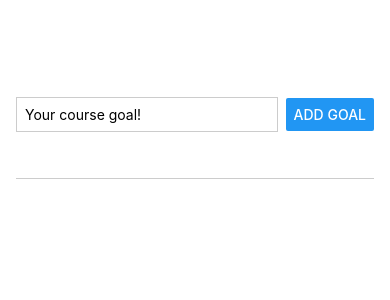
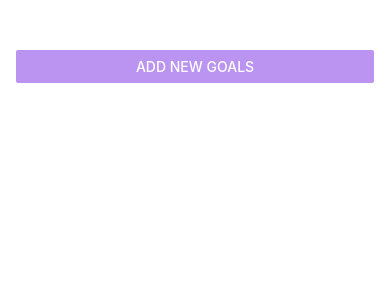
Before and after one commit to mrbrandonarnold/ReactBasics, a React Native app: screen / in a window 390 px wide. Shown: the top 300 px of the page. Built offline with nearby package versions, Linux system fonts and the light colour scheme.

Commit message:
Added components with props, modals, and added statusbar

```diff
--- a/App.js
+++ b/App.js
@@ -1,51 +1,64 @@
 import { useState } from "react";
-import {
-  StyleSheet,
-  Text,
-  View,
-  Button,
-  TextInput,
-  ScrollView,
-  FlatList,
-} from "react-native";
+import { StyleSheet, View, FlatList, Button } from "react-native";
+import { StatusBar } from "expo-status-bar";
+
+import GoalItem from "./components/GoalItem";
+import GoalInput from "./components/GoalInput";
 
 export default function App() {
-  const [enteredGoalText, setEnteredGoalText] = useState("");
+  const [modalIsVisible, setModalIsVisible] = useState(false);
   const [courseGoals, setCourseGoals] = useState([]);
 
-  function goalInputHandler(enteredText) {
-    setEnteredGoalText(enteredText);
+  function startAddGoalHandler() {
+    setModalIsVisible(true);
   }
 
-  function addGoalHandler() {
-    //console.log(enteredGoalText);
+  function endAddGoalHandler() {
+    setModalIsVisible(false);
+  }
+
+  function addGoalHandler(enteredGoalText) {
     setCourseGoals((currentCourseGoals) => [
       ...currentCourseGoals,
       { text: enteredGoalText, id: Math.random().toString() },
     ]);
+    endAddGoalHandler(false);
+  }
 
-    setEnteredGoalText(""); // Clear the entered text
+  function deleteGoalHandler(id) {
+    // filter method returns an array with the currentitem being removed
+    setCourseGoals((currentCourseGoals) => {
+      return currentCourseGoals.filter((goal) => goal.id !== id);
+    });
   }
 
   return (
+    <>
+    <StatusBar style='light'/>
     <View style={styles.appContainer}>
-      <View style={styles.inputContainer}>
-        <TextInput
-          style={styles.textInput}
-          placeholder="Your course goal!"
-          onChangeText={goalInputHandler} value={enteredGoalText}
-        ></TextInput>
-        <Button title="Add Goal" onPress={addGoalHandler}></Button>
-      </View>
+      <Button
+        title="Add New Goals"
+        color="#bb93f0"
+        onPress={startAddGoalHandler}
+      />
+
+      <GoalInput
+        onAddGoal={addGoalHandler}
+        visible={modalIsVisible}
+        onCancel={endAddGoalHandler}
+      />
+
       <View style={styles.goalsContainer}>
         <FlatList
           data={courseGoals}
           alwaysBounceVertical={false}
           renderItem={(itemData) => {
             return (
-              <View style={styles.goalItem}>
-                <Text style={styles.goalText}>{itemData.item.text}</Text>
-              </View>
+              <GoalItem
+                id={itemData.item.id}
+                text={itemData.item.text}
+                onDeleteItem={deleteGoalHandler}
+              />
             );
           }}
           keyExtractor={(item, index) => {
@@ -54,6 +67,7 @@
         />
       </View>
     </View>
+    </>
   );
 }
 
@@ -63,32 +77,8 @@
     paddingTop: 50,
     paddingHorizontal: 16,
   },
-  inputContainer: {
-    flex: 1,
-    flexDirection: "row",
-    justifyContent: "space-between",
-    alignItems: "center",
-    marginBottom: 24,
-    borderBottomWidth: 1,
-    borderBottomColor: "#ccc",
-  },
-  textInput: {
-    borderWidth: 1,
-    borderColor: "#ccc",
-    width: "75%",
-    padding: 8,
-    marginRight: 8,
-  },
+
   goalsContainer: {
     flex: 5,
   },
-  goalItem: {
-    margin: 8,
-    padding: 8,
-    borderRadius: 6,
-    backgroundColor: "#5e0acc",
-  },
-  goalText: {
-    color: "#fff",
-  },
 });
--- a/app.json
+++ b/app.json
@@ -6,6 +6,7 @@
     "orientation": "portrait",
     "icon": "./assets/icon.png",
     "userInterfaceStyle": "light",
+    "backgroundColor": "#1e085a",
     "splash": {
       "image": "./assets/splash.png",
       "resizeMode": "contain",
--- /dev/null
+++ b/components/GoalInput.js
@@ -0,0 +1,85 @@
+import { useState } from "react";
+import {
+  StyleSheet,
+  View,
+  TextInput,
+  Button,
+  Modal,
+  Image,
+} from "react-native";
+
+function GoalInput(props) {
+  const [enteredGoalText, setEnteredGoalText] = useState("");
+
+  function goalInputHandler(enteredText) {
+    setEnteredGoalText(enteredText);
+  }
+
+  function addGoalHandler() {
+    props.onAddGoal(enteredGoalText);
+    setEnteredGoalText(""); // Clear Text
+  }
+
+  return (
+    <Modal visible={props.visible} animationType="slide">
+      <View style={styles.inputContainer}>
+        <Image
+          source={require("../assets/images/goal.png")}
+          style={styles.image}
+        />
+        <TextInput
+          style={styles.textInput}
+          placeholder="Your course goal!"
+          onChangeText={goalInputHandler}
+          value={enteredGoalText}
+        ></TextInput>
+        <View style={styles.buttonContainer}>
+          <View style={styles.button}>
+            <Button title="Cancel" onPress={props.onCancel} color="#f31282" />
+          </View>
+          <View style={styles.button}>
+            <Button
+              title="Add Goal"
+              onPress={addGoalHandler}
+              color="#bb93f0"
+            ></Button>
+          </View>
+        </View>
+      </View>
+    </Modal>
+  );
+}
+
+export default GoalInput;
+
+const styles = StyleSheet.create({
+  inputContainer: {
+    flex: 1,
+    justifyContent: "center",
+    alignItems: "center",
+    padding: 16,
+    backgroundColor: "#311b6b",
+  },
+  image: {
+    width: 100,
+    height: 100,
+    margin: 20,
+  },
+  textInput: {
+    borderWidth: 1,
+    borderColor: "#e4d0ff",
+    backgroundColor: "#e4d0ff",
+    color: "#120438",
+    borderRadius: 6,
+    width: "100%",
+    padding: 16,
+  },
+  buttonContainer: {
+    flexDirection: "row",
+    marginTop: 16,
+  },
+  button: {
+    width: "auto",
+    marginHorizontal: 8,
+  },
+});
--- /dev/null
+++ b/components/GoalItem.js
@@ -0,0 +1,32 @@
+import { StyleSheet, View, Text, Pressable } from "react-native";
+
+function GoalItem(props) {
+  return (
+    <View style={styles.goalItem}>
+      <Pressable
+        android_ripple={{ color: "#ddd" }}
+        onPress={props.onDeleteItem.bind(this, props.id)}
+        style={({ pressed }) => pressed && styles.pressedItem }
+      >
+        <Text style={styles.goalText}>{props.text}</Text>
+      </Pressable>
+    </View>
+  );
+}
+
+export default GoalItem;
+
+const styles = StyleSheet.create({
+  goalItem: {
+    margin: 8,
+    borderRadius: 6,
+    backgroundColor: '#270d6e'
+  },
+  pressedItem: {
+    opacity:0.5,
+  },
+  goalText: {
+    color: "#fff",
+    padding:8,
+  },
+});
```
Also changed, not shown: assets/images/goal.png (added).
